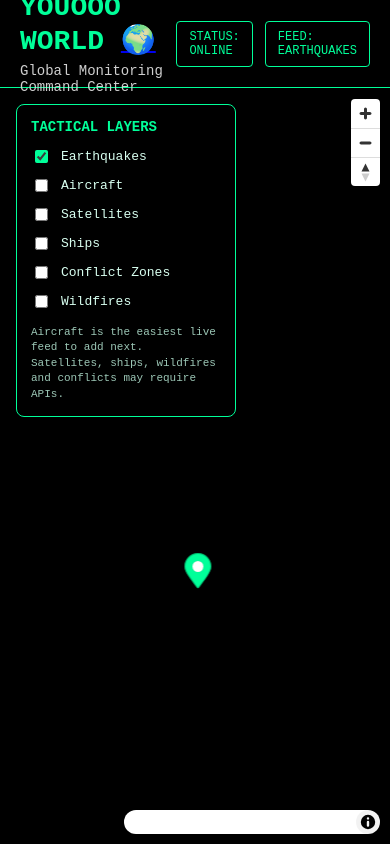
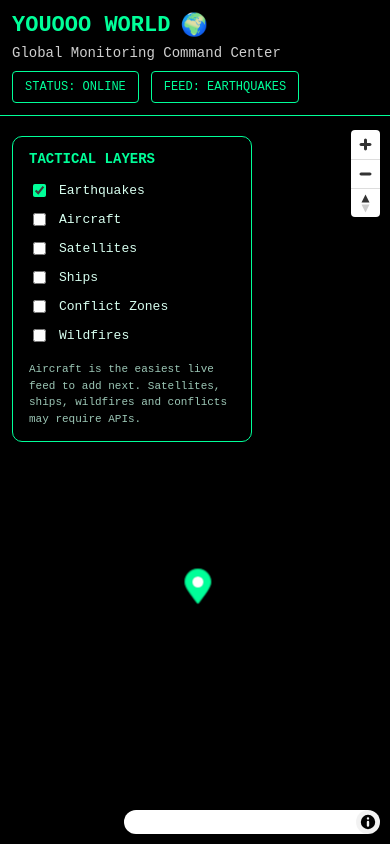
Before and after one commit to aldulaimi83/youooo-world, a plain HTML site: page index.html in a window 390 px wide. Drawn offline with nearby package versions, Linux system fonts and the light colour scheme; no server answers.

Commit message:
Update style.css

```diff
--- a/style.css
+++ b/style.css
@@ -30,12 +30,26 @@ body {
   margin: 0;
   color: #00ff99;
   font-size: 28px;
+  display: flex;
+  align-items: center;
+  gap: 10px;
 }
 
 .header-left p {
   margin: 6px 0 0 0;
   color: #cfcfcf;
   font-size: 14px;
+}
+
+.linkedin-link {
+  text-decoration: none;
+  display: inline-block;
+  transition: transform 0.2s ease, filter 0.2s ease;
+}
+
+.linkedin-link:hover {
+  filter: drop-shadow(0 0 6px #00ff99);
+  transform: scale(1.15);
 }
 
 .header-right {
@@ -54,20 +68,20 @@ body {
 #sidebar {
   position: absolute;
   top: 104px;
-  left: 16px;
+  left: 12px;
   z-index: 25;
-  width: 220px;
-  background: rgba(0, 0, 0, 0.9);
+  width: 280px;
+  background: rgba(0, 0, 0, 0.88);
   border: 1px solid #00ff99;
-  border-radius: 8px;
-  padding: 14px;
+  border-radius: 10px;
+  padding: 14px 16px;
   box-sizing: border-box;
 }
 
 .sidebar-title {
   color: #00ff99;
   font-weight: bold;
-  margin-bottom: 12px;
+  margin-bottom: 14px;
   font-size: 14px;
 }
 
@@ -85,10 +99,10 @@ body {
 }
 
 .sidebar-note {
-  margin-top: 14px;
+  margin-top: 16px;
   color: #9cc7b6;
   font-size: 11px;
-  line-height: 1.4;
+  line-height: 1.5;
 }
 
 #map {
@@ -116,18 +130,54 @@ body {
   color: #eafff5;
   border: 1px solid #00ff99;
   font-family: "Courier New", monospace;
+  border-radius: 8px;
+}
+
+.maplibregl-popup-close-button {
+  color: #00ff99;
+  font-size: 18px;
 }
 
 .popup-title {
   color: #00ff99;
   margin: 0 0 10px 0;
+  font-size: 16px;
 }
 
 .popup-row {
   margin: 6px 0;
+  line-height: 1.4;
 }
 
 .popup-label {
   color: #8cffc8;
   font-weight: bold;
 }
+
+@media (max-width: 900px) {
+  #header {
+    height: auto;
+    min-height: 88px;
+    padding: 12px;
+    flex-direction: column;
+    align-items: flex-start;
+    gap: 10px;
+  }
+
+  #map {
+    top: 120px;
+  }
+
+  #sidebar {
+    top: 136px;
+    width: 240px;
+  }
+
+  .header-left h1 {
+    font-size: 22px;
+  }
+
+  .header-right {
+    flex-wrap: wrap;
+  }
+}
```
